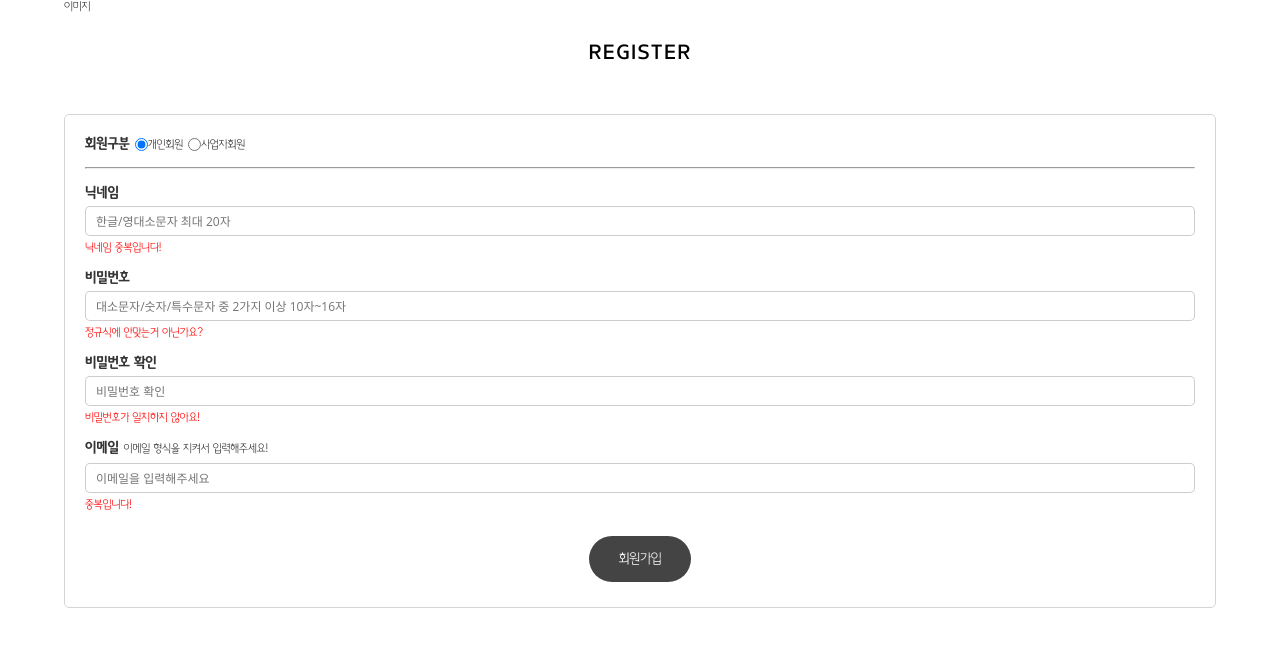
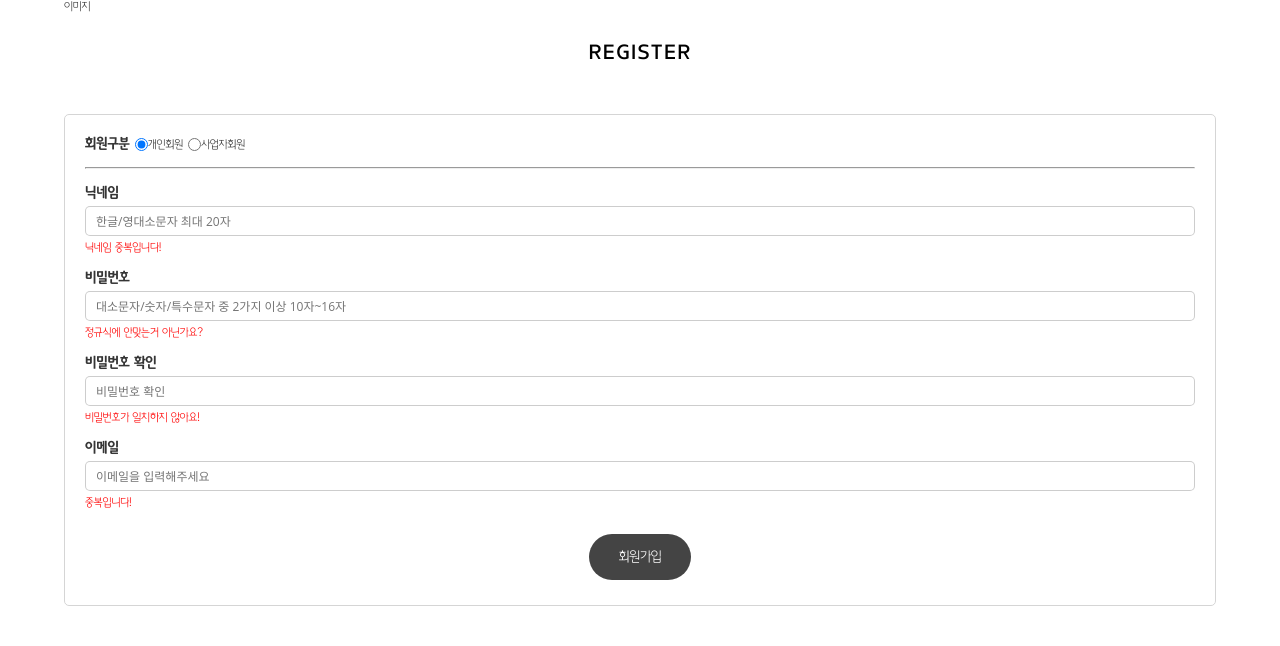
Before and after one commit to My-PetMily/my-petmily-view, a React (Create React App) app: page /register2 in a window 1280 px wide. Shown: the top 646 px of the page. Built offline with nearby package versions, Linux system fonts and the light colour scheme.

Commit message:
feature: test #9

```diff
--- a/src/components/Register2/index.tsx
+++ b/src/components/Register2/index.tsx
@@ -131,7 +131,7 @@ const Register = () => {
             <InputWrap>
               <LabelWrap>
                 <Label htmlFor="email">이메일</Label>
-                <span>이메일 형식을 지켜서 입력해주세요!</span>
+                { onEmail && <span>이메일 형식을 지켜서 입력해주세요!</span> }
               </LabelWrap>
               <Input
                 type="email"
```
